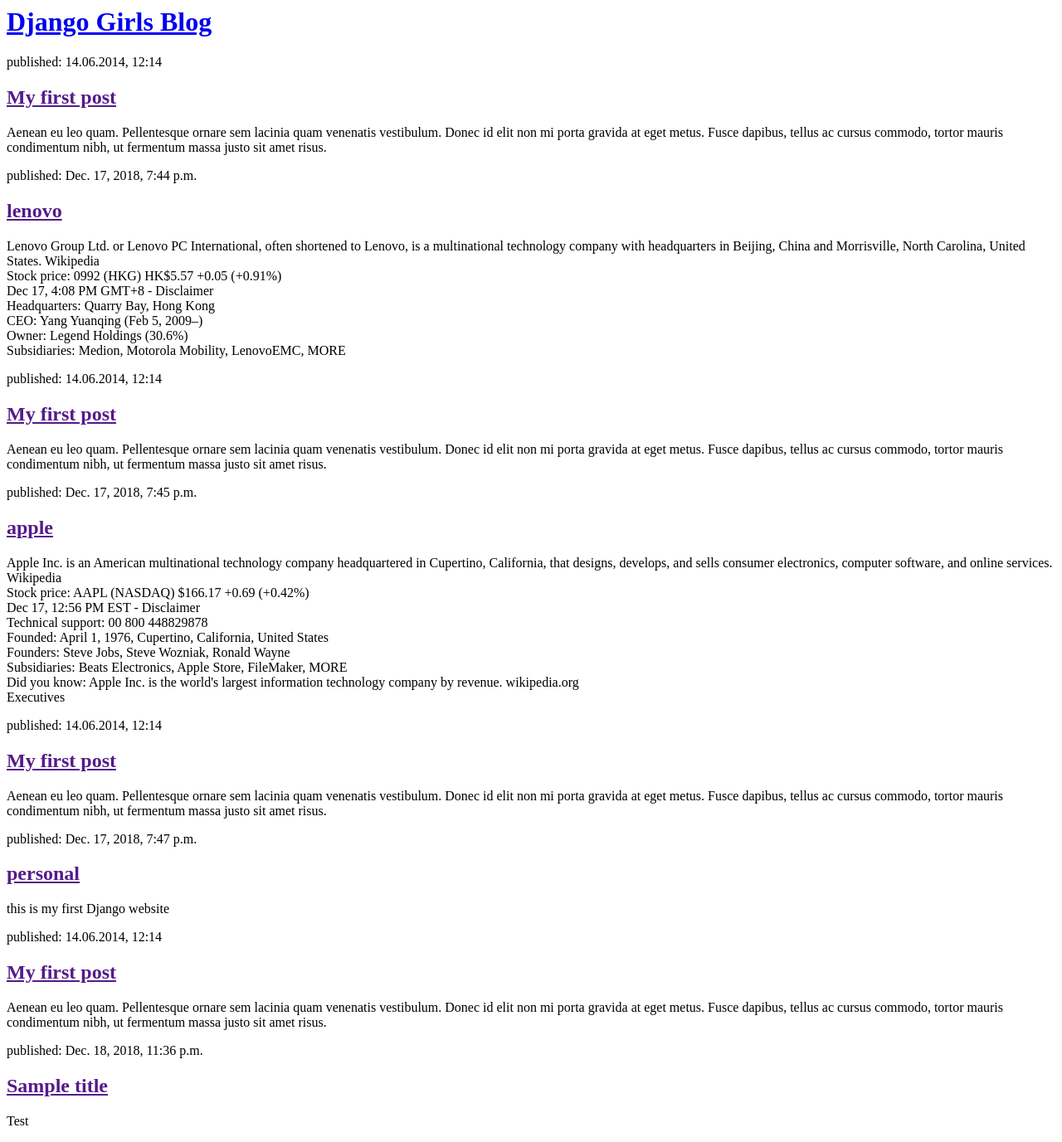
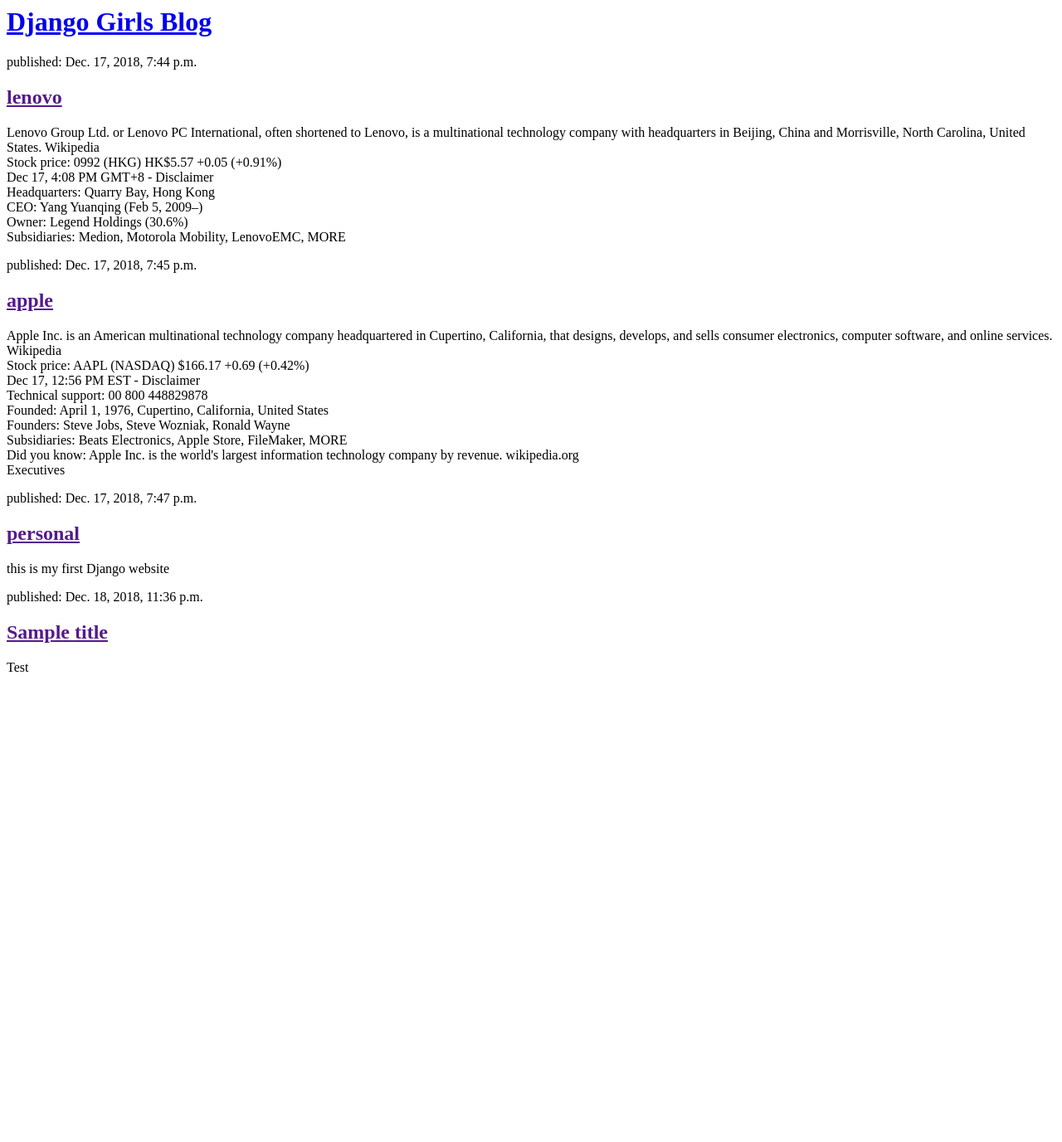
Before and after one commit to abdullahagha/my-first-blog, a Django app: page / in a window 1280 px wide. Shown: the whole page at 83% size. After the commit the page ends 810 px from the top, so only its background shows below. Run offline with Django 3.2, Linux system fonts and the light colour scheme; data comes from the database, SQL or seed files in the repository.

Commit message:
Modified templates to display posts from database.

```diff
--- a/blog/templates/blog/post_list.html
+++ b/blog/templates/blog/post_list.html
@@ -24,12 +24,6 @@
 </div>
 
 {% for post in posts %}
-<div>
-            <p>published: 14.06.2014, 12:14</p>
-            <h2><a href="">My first post</a></h2>
-            <p>Aenean eu leo quam. Pellentesque ornare sem lacinia quam venenatis vestibulum. Donec id elit non mi porta gravida at eget metus. Fusce dapibus, tellus ac cursus commodo, tortor mauris condimentum nibh, ut fermentum massa justo sit amet risus.</p>
-        </div>
-
     <div>
         <p>published: {{ post.published_date }}</p>
         <h2><a href="">{{ post.title }}</a></h2>
```
